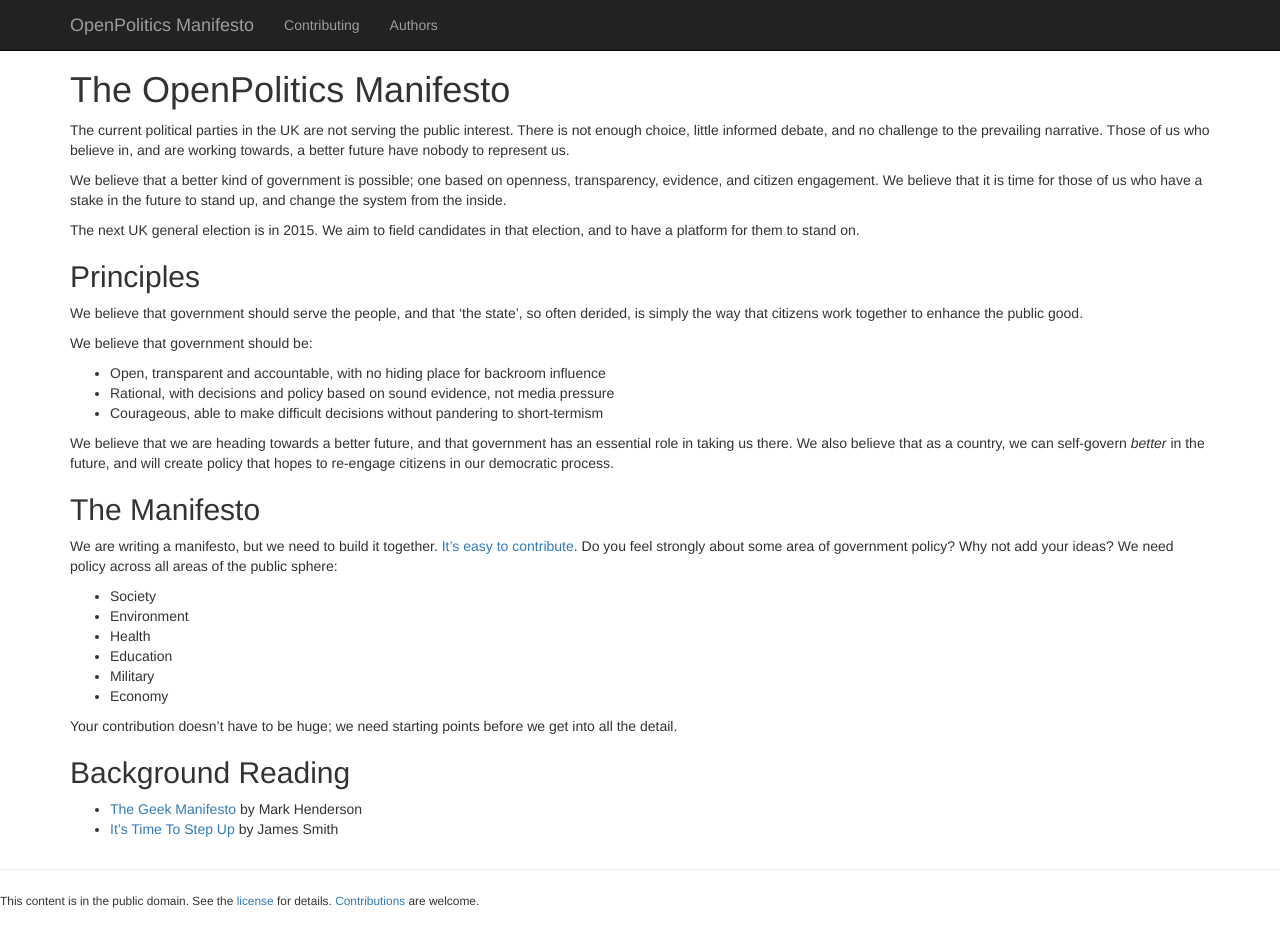
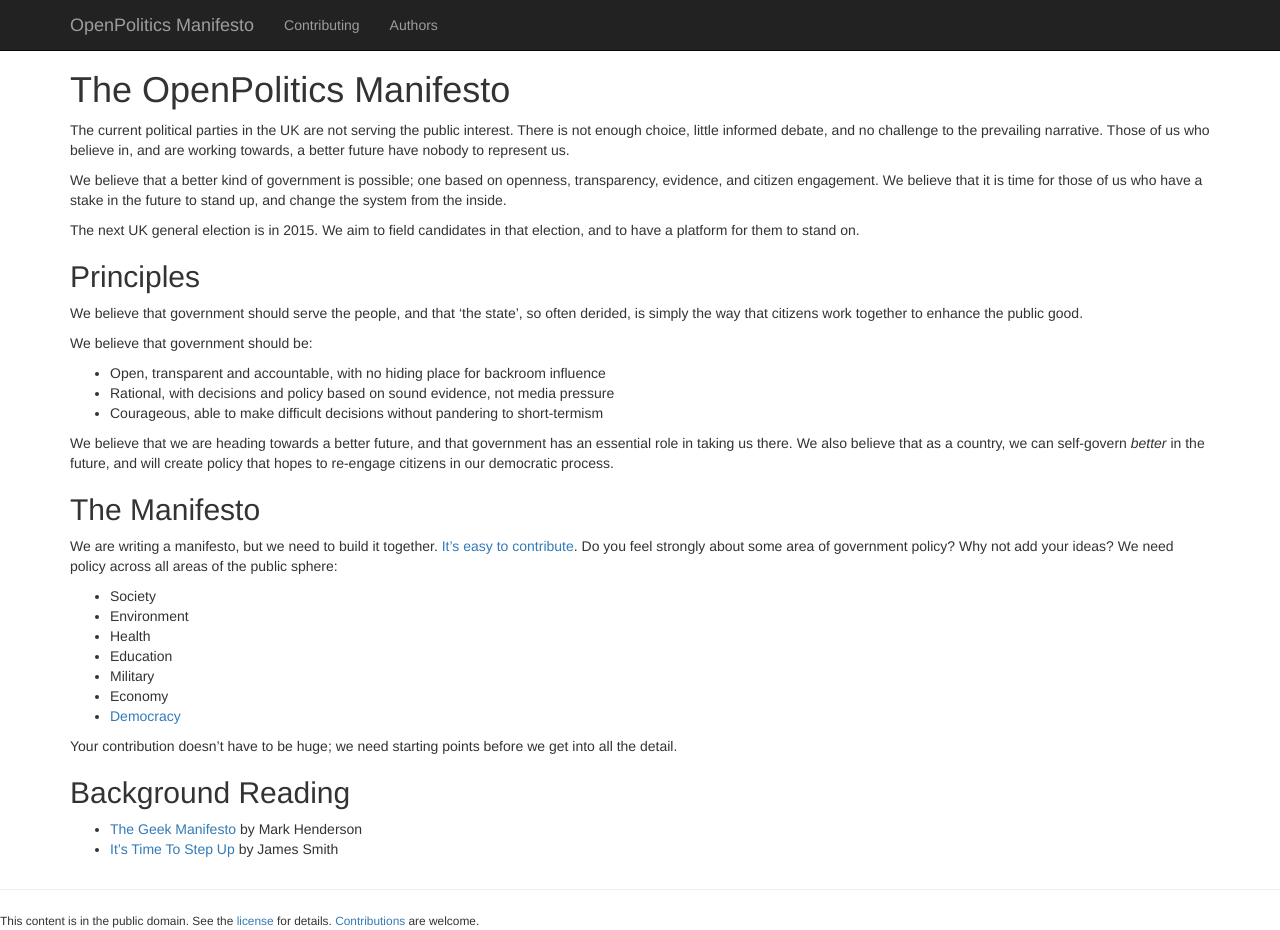
Before and after one commit to openpolitics/manifesto, a Jekyll site: the page built from index.md, in a window 1280 px wide and 930 px high. Built offline with Jekyll 4.4.1, drawn with Linux system fonts in a browser that asks for light colours; nearby versions of some CDN libraries.

Commit message:
Added link for democracy section

```diff
--- a/index.md
+++ b/index.md
@@ -31,6 +32,7 @@ We are writing a manifesto, but we need to build it together. [It's easy to cont
 * Education
 * Military
 * Economy
+* [Democracy](democracy.html)
 
 Your contribution doesn't have to be huge; we need starting points before we get into all the detail.
 
```
Also changed, not shown: other parts of index.md (+1 -0 lines).
